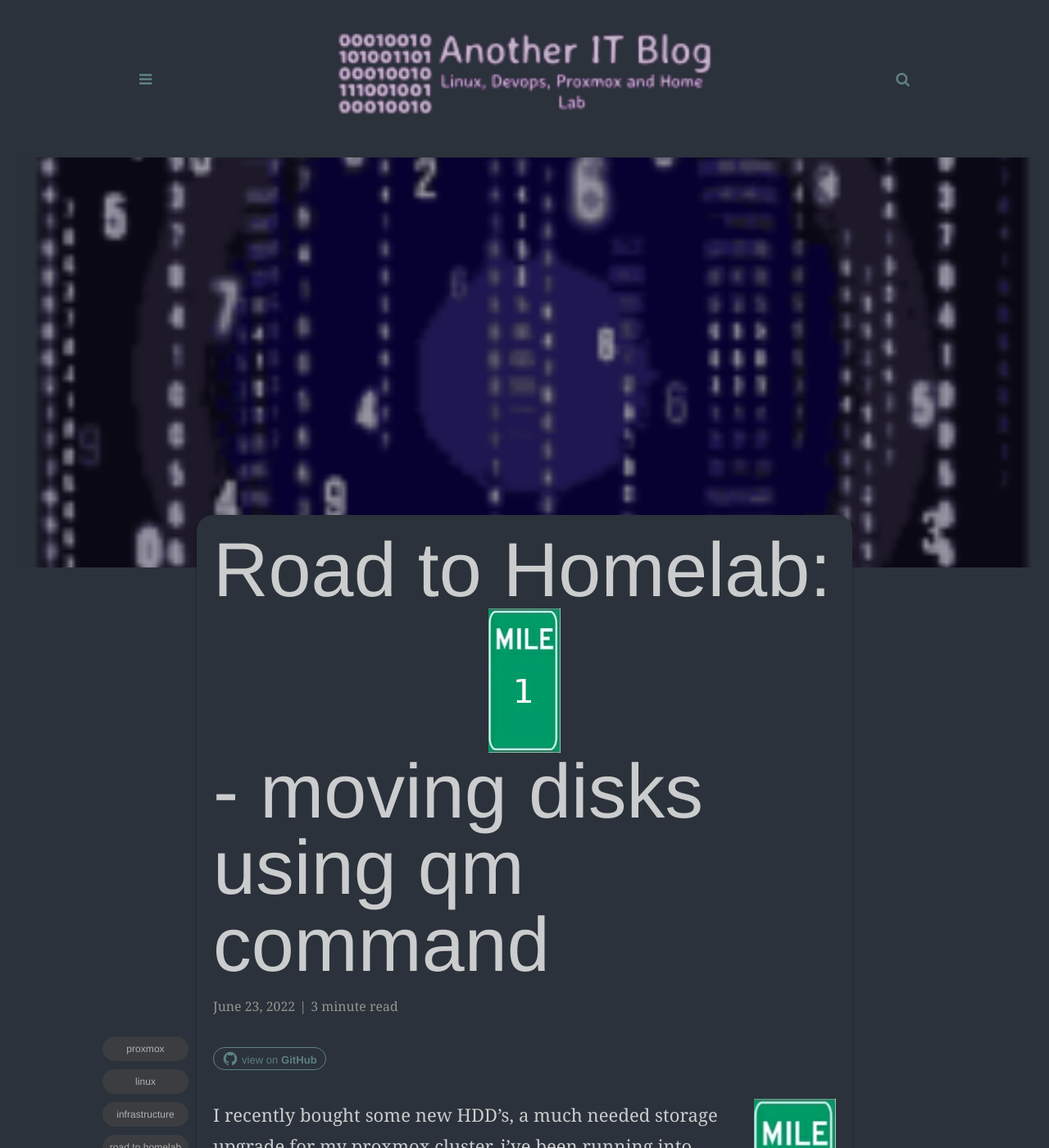
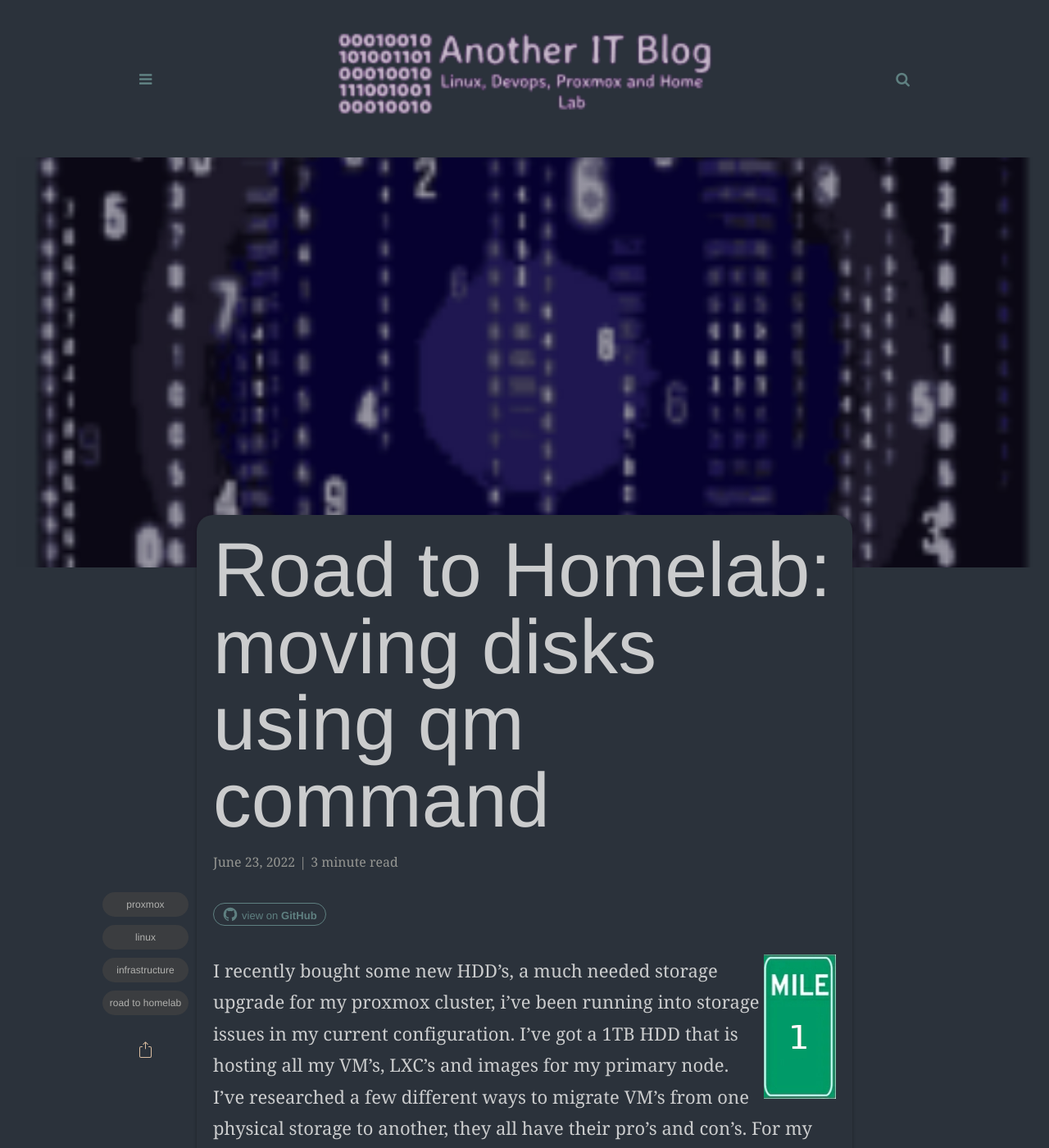
Before and after one commit to scottiepowell/gh-pages-blog.github.io, a Jekyll site: the page built from _posts/2022-06-23-moving-disks-with-qm-command.md.md, in a window 1280 px wide and 1400 px high. Shown: the whole window at 82% size. Built offline with Jekyll 4.4.1, drawn with Linux system fonts in a browser that asks for light colours; some web fonts are replaced; comment, search, counter and statistics services are not loaded; some of the changed text lies outside the part shown.

Commit message:
Update 2022-06-23-moving-disks-with-qm-command.md.md

```diff
--- a/_posts/2022-06-23-moving-disks-with-qm-command.md.md
+++ b/_posts/2022-06-23-moving-disks-with-qm-command.md.md
@@ -2,7 +2,7 @@
 layout: post
 read_time: true
 show_date: true
-title: "Road to Homelab:<right><img src='/assets/img/posts/mile/Mile_marker_1.png'></right>- moving disks using qm command"
+title: "Road to Homelab: moving disks using qm command"
 date: 2022-06-23
 img: posts/default-post.png
 tags: [proxmox, linux, infrastructure, Road to Homelab]
@@ -12,7 +12,7 @@ description: "Moving vm's with the qm command"
 github:  scottiepowell/
 mathjax: yes
 ---
-<img align="right" width="100" height="100" src='/assets/img/posts/mile/Mile_marker_1.png'>
+<img align="right" title="road to Homelab, marker 1" src='/assets/img/posts/mile/Mile_marker_1.png'>
 
 I recently bought some new HDD's, a much needed storage upgrade for my proxmox cluster, i've been running into storage issues in my current configuration.  I've got a 1TB HDD that is hosting all my VM's, LXC's and images for my primary node.  I've researched a few different ways to migrate VM's from one physical storage to another, they all have their pro's and con's.  For my particular use case i going to use a three stage method to migrate all my VM's using the proxmox GUI and the QM command.
 
```
